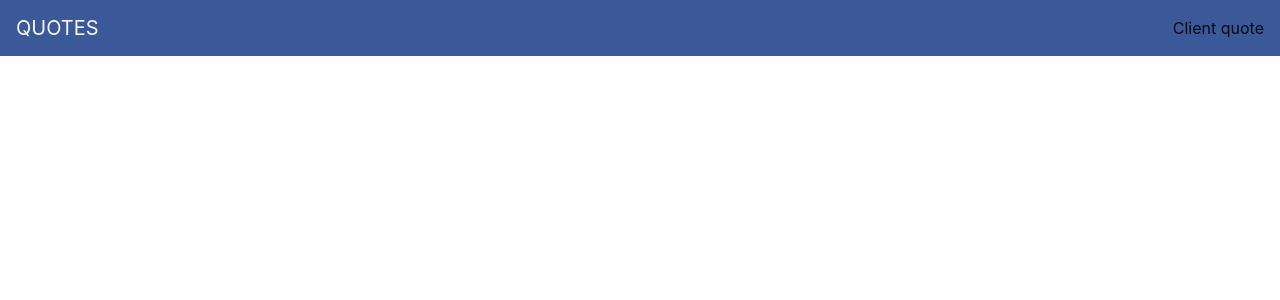
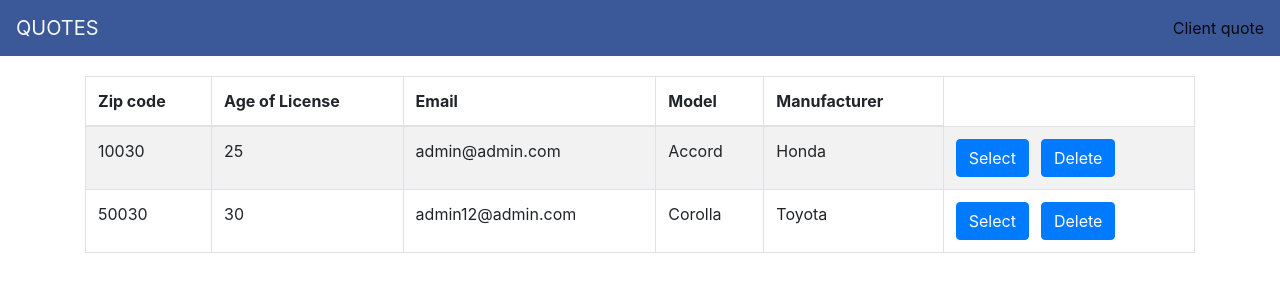
Before and after one commit to lukeclopez/infy-quotes-mockup, a React (Create React App) app: page /transactions in a window 1280 px wide. Shown: the top 300 px of the page. Built offline with nearby package versions, Linux system fonts and the light colour scheme; data requests are answered from the project's data file.

Commit message:
managing state

```diff
--- a/src/App.js
+++ b/src/App.js
@@ -3,12 +3,14 @@ import { BrowserRouter as Router, Route, Switch } from "react-router-dom";
 import Nav from './components/Navbar'
 import Login from "./components/Login";
 import AutoQuote from "./components/AutoQuote";
+import AllTransactions from "./components/AllTransactions";
 function App() {
   return (
     <Router>
 <Nav/>
 <Switch>
 <Route exact path="/quote" component={AutoQuote}/>
+    <Route exact path="/transactions" component={AllTransactions}/>
     <Route exact path="/" component={Login}/>
 </Switch>
 </Router>
--- a/src/DB/db.json
+++ b/src/DB/db.json
@@ -15,18 +15,18 @@
     {
       "id": 1,
       "zip": "10030",
-      "age": "23",
+      "age": "25",
       "email": "admin@admin.com",
       "model": "Accord",
       "manufacturer": "Honda"
     },
     {
-      "id": 2,
-      "zip": "10030",
-      "age": "25",
-      "email": "admin1@admin.com",
-      "model": "Accord 2",
-      "manufacturer": "Honda"
+      "id": 3,
+      "zip": "50030",
+      "age": "30",
+      "email": "admin12@admin.com",
+      "model": "Corolla",
+      "manufacturer": "Toyota"
     }
   ]
 }
--- /dev/null
+++ b/src/components/AllTransactions.js
@@ -0,0 +1,71 @@
+import React, { useState, useEffect } from "react";
+import API from "../utils/API";
+import {Button, Table} from "react-bootstrap";
+
+
+const AllTransactions = () => {
+
+    const [data, setData] = useState([]);
+
+    useEffect(()=>{
+            API.getTransactions()
+                .then(res => setData(res.data))
+                .catch(err => console.log(err));
+        }
+        , []
+    );
+
+    const deleteTransaction = id => {
+        API.deleteTransaction(id)
+            .then(res => console.log(res.data))
+            .catch(err => console.log(err));
+    };
+
+
+    const renderTable = () => {
+        if(data.length){
+            return data.map((i, index ) => {
+                const { age, email, id, manufacturer, model, zip } = i;
+                return(
+                    <tr key={id}>
+                        <td>{zip}</td>
+                        <td>{age}</td>
+                        <td>{email}</td>
+                        <td>{model}</td>
+                        <td>{manufacturer}</td>
+                        <td>
+                            <Button>
+                                Select
+                            </Button>
+                            <div style={{width: "12px", height: "auto", display: "inline-block"}}/>
+                            <Button onClick={()=> deleteTransaction(i.id)}>
+                                Delete
+                            </Button>
+                        </td>
+                    </tr>
+                )
+            })
+        }
+    };
+
+    return (
+        <div className='container'>
+        <Table striped bordered hover style={{marginTop: "20px"}}>
+            <thead>
+            <tr>
+                <th>Zip code</th>
+                <th>Age of License</th>
+                <th>Email</th>
+                <th>Model</th>
+                <th>Manufacturer</th>
+            </tr>
+            </thead>
+            <tbody>
+            {renderTable()}
+            </tbody>
+        </Table>
+        </div>
+    )
+};
+
+export default AllTransactions
--- a/src/components/RecentTransactions.js
+++ b/src/components/RecentTransactions.js
@@ -1,6 +1,7 @@
 import React, { useState, useEffect } from "react";
 import API from "../utils/API";
-import { Table } from "react-bootstrap";
+import {Button, Table} from "react-bootstrap";
+import {Link} from "react-router-dom";
 
 const RecentTransactions = () => {
 
@@ -32,6 +33,7 @@ const RecentTransactions = () => {
     };
 
     return (
+        <React.Fragment>
         <Table striped bordered hover style={{marginTop: "20px"}}>
             <thead>
             <tr>
@@ -46,6 +48,8 @@ const RecentTransactions = () => {
             {renderTable()}
             </tbody>
         </Table>
+            <Link to="/transactions">Check all transactions</Link>
+        </React.Fragment>
     )
 };
 
--- a/src/utils/API.js
+++ b/src/utils/API.js
@@ -20,6 +20,6 @@ export default {
         return axios.put("http://localhost:3000/transactions" + id, data)
     },
     deleteTransaction: (id) => {
-        return axios.delete("http://localhost:3000/transactions" + id)
+        return axios.delete("http://localhost:3000/transactions/" + id)
     }
 };
```
